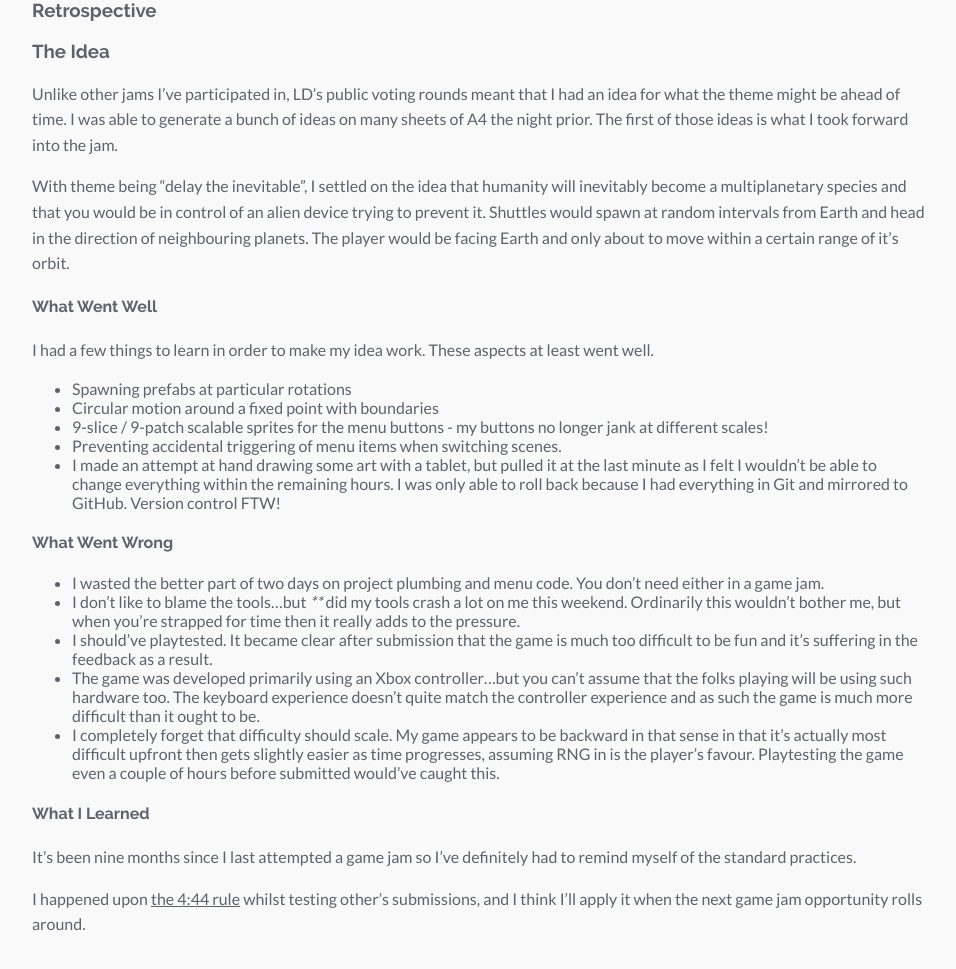
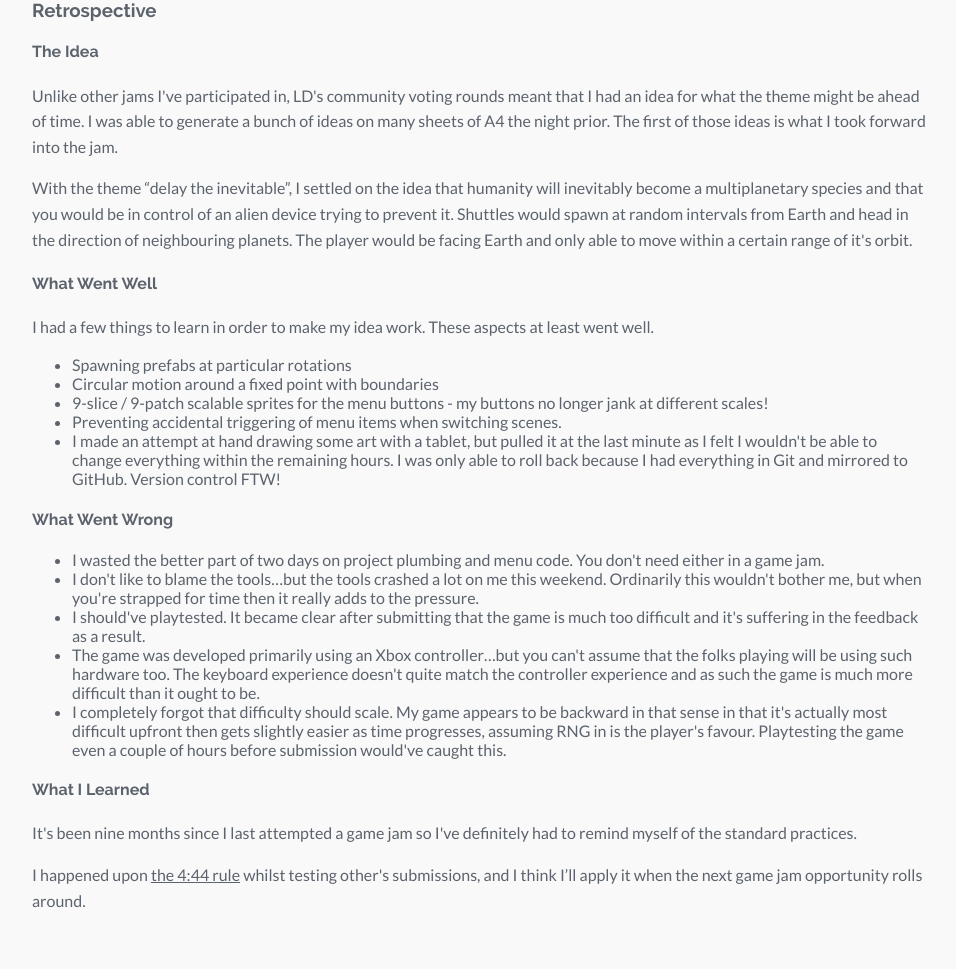
Before and after one commit to stevepdp/stevepdp.dev.old, a Jekyll site: the page built from _posts/games/ludum-dare/2022-04-05-multiplanetary.md, in a window 1280 px wide. Shown: the part 767-1736 px from the top of the page, without its empty margins (320-1276 px from the left). Built offline with Jekyll 4.4.1, drawn with Linux system fonts in a browser that asks for light colours; nearby versions of some CDN libraries.

Commit message:
minor typo fixes

```diff
--- a/_posts/games/ludum-dare/2022-04-05-multiplanetary.md
+++ b/_posts/games/ludum-dare/2022-04-05-multiplanetary.md
@@ -21,11 +21,11 @@ Made in 72 hours for <a href="https://ldjam.com/events/ludum-dare/50" rel="noope
 
 ### Retrospective
 
-### The Idea
+#### The Idea
 
-Unlike other jams I've participated in, LD's public voting rounds meant that I had an idea for what the theme might be ahead of time. I was able to generate a bunch of ideas on many sheets of A4 the night prior. The first of those ideas is what I took forward into the jam.
+Unlike other jams I&apos;ve participated in, LD&apos;s community voting rounds meant that I had an idea for what the theme might be ahead of time. I was able to generate a bunch of ideas on many sheets of A4 the night prior. The first of those ideas is what I took forward into the jam.
 
-With theme being "delay the inevitable", I settled on the idea that humanity will inevitably become a multiplanetary species and that you would be in control of an alien device trying to prevent it. Shuttles would spawn at random intervals from Earth and head in the direction of neighbouring planets. The player would be facing Earth and only about to move within a certain range of it's orbit.
+With the theme "delay the inevitable", I settled on the idea that humanity will inevitably become a multiplanetary species and that you would be in control of an alien device trying to prevent it. Shuttles would spawn at random intervals from Earth and head in the direction of neighbouring planets. The player would be facing Earth and only able to move within a certain range of it&apos;s orbit.
 
 
 #### What Went Well
@@ -35,20 +35,20 @@ I had a few things to learn in order to make my idea work. These aspects at leas
 * Circular motion around a fixed point with boundaries
 * 9-slice / 9-patch scalable sprites for the menu buttons - my buttons no longer jank at different scales!
 * Preventing accidental triggering of menu items when switching scenes.
-* I made an attempt at hand drawing some art with a tablet, but pulled it at the last minute as I felt I wouldn't be able to change everything within the remaining hours. I was only able to roll back because I had everything in Git and mirrored to GitHub. Version control FTW!
+* I made an attempt at hand drawing some art with a tablet, but pulled it at the last minute as I felt I wouldn&apos;t be able to change everything within the remaining hours. I was only able to roll back because I had everything in Git and mirrored to GitHub. Version control FTW!
 
 
 #### What Went Wrong
 
-* I wasted the better part of two days on project plumbing and menu code. You don't need either in a game jam.
-* I don't like to blame the tools...but **** did my tools crash a lot on me this weekend. Ordinarily this wouldn't bother me, but when you're strapped for time then it really adds to the pressure.
-* I should've playtested. It became clear after submission that the game is much too difficult to be fun and it's suffering in the feedback as a result.
-* The game was developed primarily using an Xbox controller...but you can't assume that the folks playing will be using such hardware too. The keyboard experience doesn't quite match the controller experience and as such the game is much more difficult than it ought to be.
-* I completely forget that difficulty should scale. My game appears to be backward in that sense in that it's actually most difficult upfront then gets slightly easier as time progresses, assuming RNG in is the player's favour. Playtesting the game even a couple of hours before submitted would've caught this.
+* I wasted the better part of two days on project plumbing and menu code. You don&apos;t need either in a game jam.
+* I don&apos;t like to blame the tools...but the tools crashed a lot on me this weekend. Ordinarily this wouldn&apos;t bother me, but when you&apos;re strapped for time then it really adds to the pressure.
+* I should&apos;ve playtested. It became clear after submitting that the game is much too difficult and it&apos;s suffering in the feedback as a result.
+* The game was developed primarily using an Xbox controller...but you can&apos;t assume that the folks playing will be using such hardware too. The keyboard experience doesn&apos;t quite match the controller experience and as such the game is much more difficult than it ought to be.
+* I completely forgot that difficulty should scale. My game appears to be backward in that sense in that it&apos;s actually most difficult upfront then gets slightly easier as time progresses, assuming RNG in is the player&apos;s favour. Playtesting the game even a couple of hours before submission would&apos;ve caught this.
 
 
 #### What I Learned
 
-It's been nine months since I last attempted a game jam so I've definitely had to remind myself of the standard practices.
+It&apos;s been nine months since I last attempted a game jam so I&apos;ve definitely had to remind myself of the standard practices.
 
-I happened upon <a href="https://www.youtube.com/watch?v=lPyYZjCQ0Is" rel="noopener" target="_blank">the 4:44 rule</a> whilst testing other's submissions, and I think I'll apply it when the next game jam opportunity rolls around.
+I happened upon <a href="https://www.youtube.com/watch?v=lPyYZjCQ0Is" rel="noopener" target="_blank">the 4:44 rule</a> whilst testing other&apos;s submissions, and I think I'll apply it when the next game jam opportunity rolls around.
```
